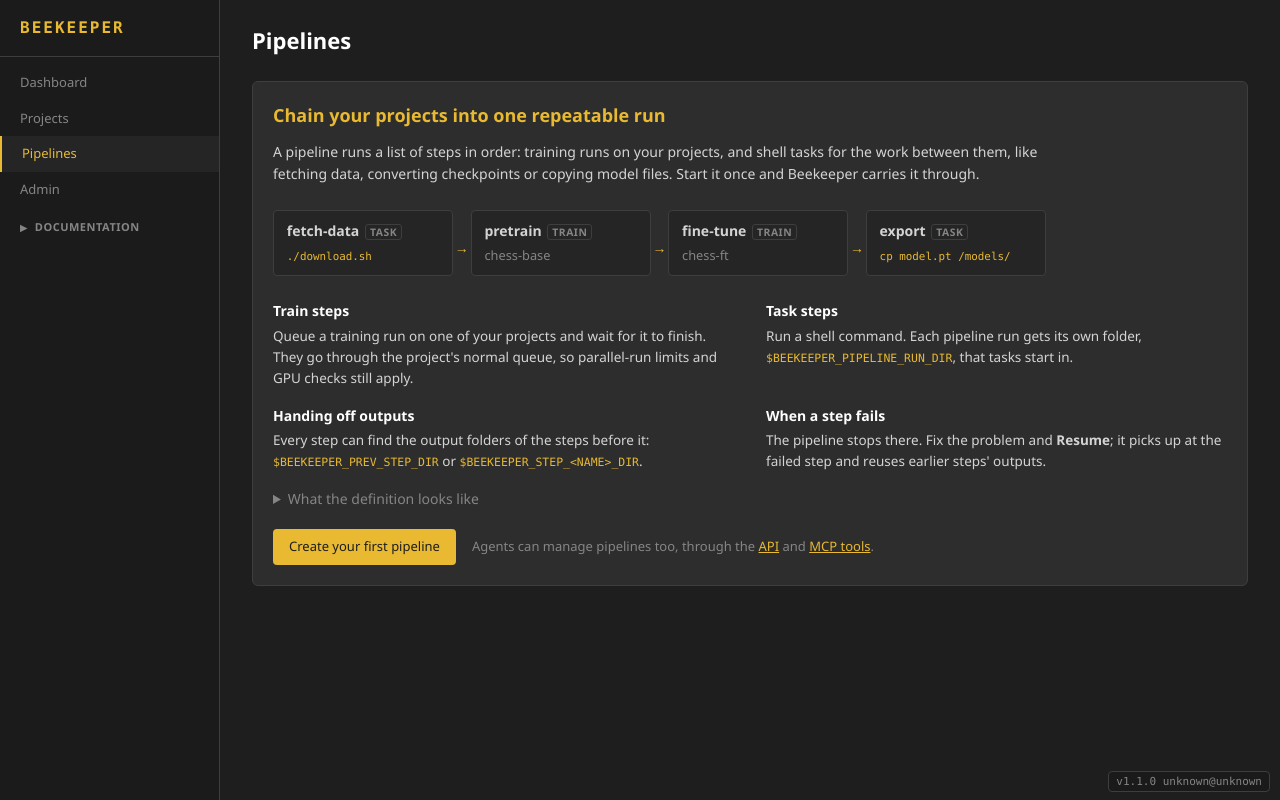
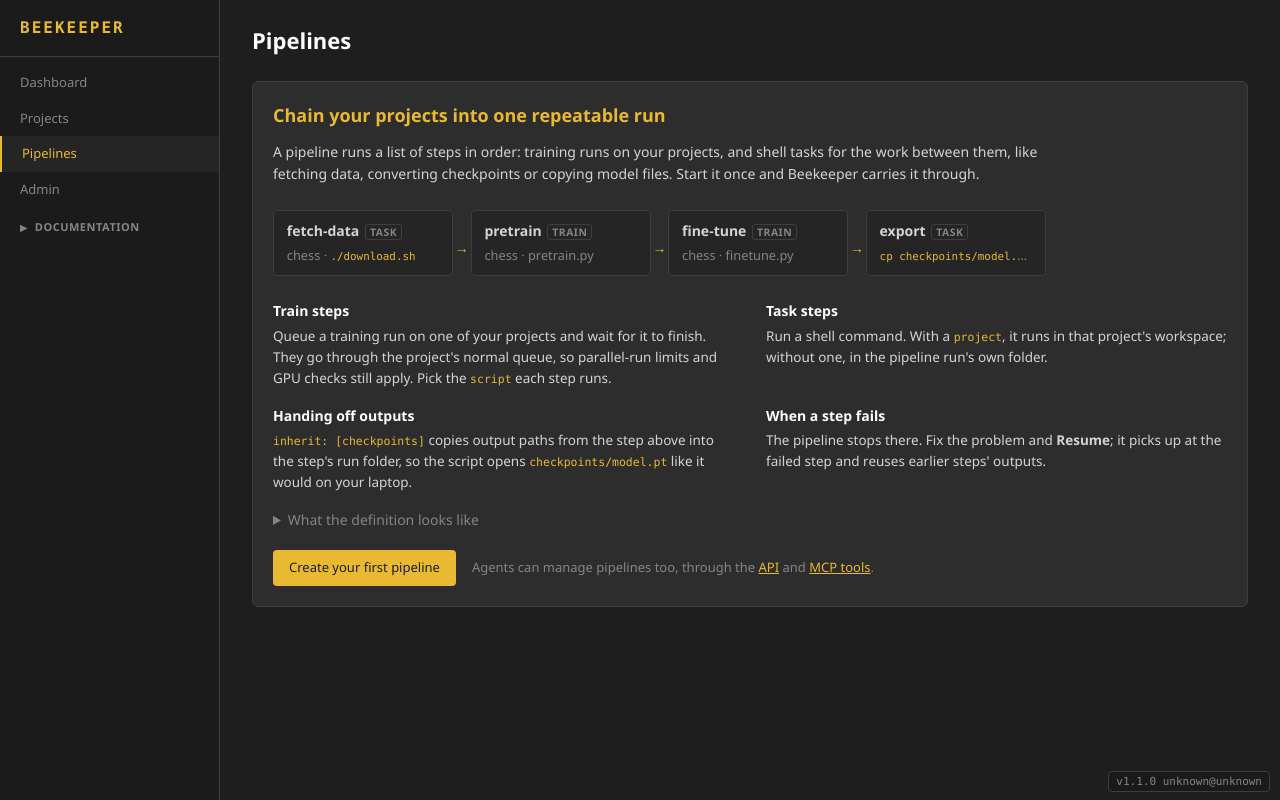
Before and after one commit to bobcowher/beekeeper, a Flask app: page /pipelines in a window 1280 px wide. Run offline with Flask 3, Linux system fonts and the light colour scheme; some libraries are stand-ins or nearby versions.

Commit message:
docs(pipelines): lead with inherit and project tasks in the Pipelines intro and ARCHITECTURE.md
Claude-Session: https://claude.ai/code/session_01BKpRgWmNwhwdhtenEbfGxf

```diff
--- a/templates/pipelines.html
+++ b/templates/pipelines.html
@@ -58,26 +58,27 @@
         Start it once and Beekeeper carries it through.
     </p>
     <ol class="step-chain pipeline-intro-chain" aria-label="Example pipeline">
-        <li class="step-node"><div class="step-name">fetch-data <span class="step-type">task</span></div><div class="step-detail"><code>./download.sh</code></div></li>
-        <li class="step-node"><div class="step-name">pretrain <span class="step-type">train</span></div><div class="step-detail">chess-base</div></li>
-        <li class="step-node"><div class="step-name">fine-tune <span class="step-type">train</span></div><div class="step-detail">chess-ft</div></li>
-        <li class="step-node"><div class="step-name">export <span class="step-type">task</span></div><div class="step-detail"><code>cp model.pt /models/</code></div></li>
+        <li class="step-node"><div class="step-name">fetch-data <span class="step-type">task</span></div><div class="step-detail">chess · <code>./download.sh</code></div></li>
+        <li class="step-node"><div class="step-name">pretrain <span class="step-type">train</span></div><div class="step-detail">chess · pretrain.py</div></li>
+        <li class="step-node"><div class="step-name">fine-tune <span class="step-type">train</span></div><div class="step-detail">chess · finetune.py</div></li>
+        <li class="step-node"><div class="step-name">export <span class="step-type">task</span></div><div class="step-detail"><code>cp checkpoints/model.pt /models/</code></div></li>
     </ol>
     <div class="pipeline-intro-grid">
         <div>
             <h3>Train steps</h3>
             <p>Queue a training run on one of your projects and wait for it to finish. They go through the
-            project's normal queue, so parallel-run limits and GPU checks still apply.</p>
+            project's normal queue, so parallel-run limits and GPU checks still apply. Pick the
+            <code>script</code> each step runs.</p>
         </div>
         <div>
             <h3>Task steps</h3>
-            <p>Run a shell command. Each pipeline run gets its own folder,
-            <code>$BEEKEEPER_PIPELINE_RUN_DIR</code>, that tasks start in.</p>
+            <p>Run a shell command. With a <code>project</code>, it runs in that project's workspace;
+            without one, in the pipeline run's own folder.</p>
         </div>
         <div>
             <h3>Handing off outputs</h3>
-            <p>Every step can find the output folders of the steps before it:
-            <code>$BEEKEEPER_PREV_STEP_DIR</code> or <code>$BEEKEEPER_STEP_&lt;NAME&gt;_DIR</code>.</p>
+            <p><code>inherit: [checkpoints]</code> copies output paths from the step above into the step's
+            run folder, so the script opens <code>checkpoints/model.pt</code> like it would on your laptop.</p>
         </div>
         <div>
             <h3>When a step fails</h3>
@@ -91,19 +92,24 @@
 steps:
   - name: fetch-data
     type: task
-    command: ./download.sh
+    project: chess              # runs in chess's workspace
+    command: ./download.sh      # writes data/, an output path of chess
   - name: pretrain
     type: train
-    project: chess-base
+    project: chess
+    script: pretrain.py
+    inherit: [data]
   - name: fine-tune
     type: train
-    project: chess-ft
+    project: chess
+    script: finetune.py         # opens checkpoints/pretrained.pt
+    inherit: [checkpoints, data]
     env_vars:
       EPOCHS: "3"
-    # train.py reads $BEEKEEPER_STEP_PRETRAIN_DIR from its environment
   - name: export
     type: task
-    command: cp "$BEEKEEPER_PREV_STEP_DIR/model.pt" /models/</pre>
+    inherit: [checkpoints]
+    command: cp checkpoints/model.pt /models/</pre>
     </details>
     <div class="pipeline-intro-actions">
         <a href="{{ url_for('pipelines.new') }}" class="btn btn-primary">Create your first pipeline</a>
```
Also changed, not shown: ARCHITECTURE.md (+9 -2 lines).
